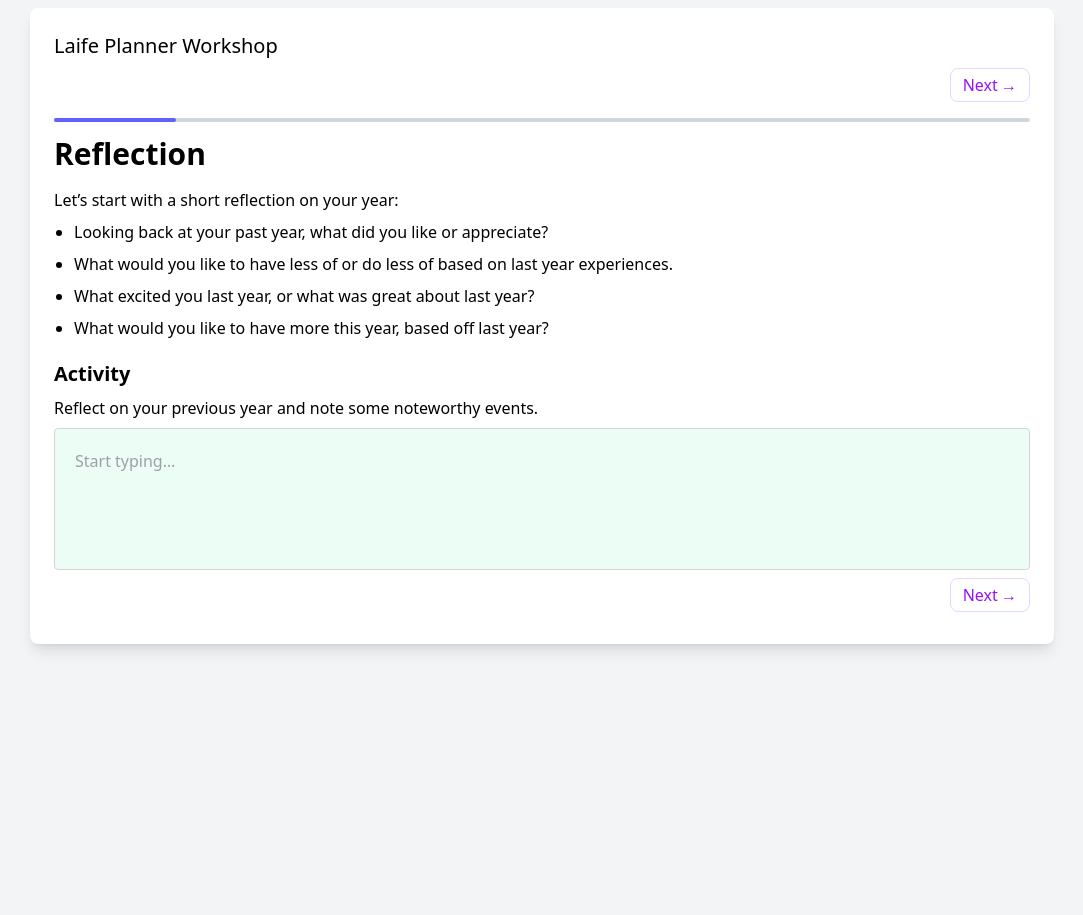
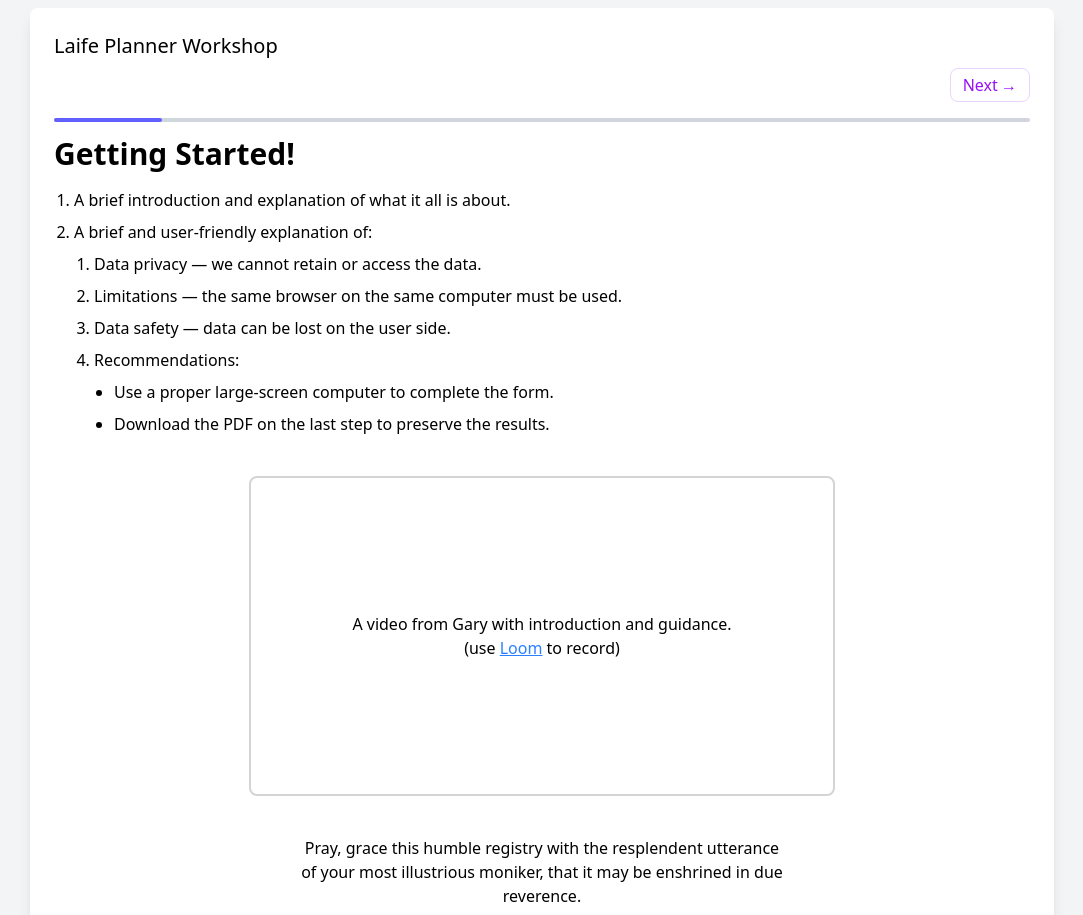
Before and after one commit to lifestride/workshop, a SvelteKit app: page / in a window 1280 px wide. Shown: the top 915 px of the page, without its empty margins (98-1181 px from the left). Before the commit the page ends 800 px from the top, so only its background shows below. Built offline with nearby package versions, Linux system fonts and the light colour scheme.

Commit message:
[ENG-36] Add Getting Started step

```diff
--- /dev/null
+++ b/src/lib/data/intros.json
@@ -0,0 +1,7 @@
+[
+    "Pray, grace this humble registry with&nbsp;the&nbsp;resplendent utterance of&nbsp;your most illustrious moniker, that it&nbsp;may be&nbsp;enshrined in&nbsp;due reverence.",
+    "Kindly inscribe thy esteemed appellation into&nbsp;the&nbsp;designated field, that we&nbsp;may henceforth address you with&nbsp;the&nbsp;dignity befitting your station.",
+    "Please, do&nbsp;us&nbsp;the&nbsp;honor of&nbsp;gracing this humble form&nbsp;with&nbsp;your most illustrious name, that we&nbsp;may address you with&nbsp;the&nbsp;respect you deserve.",
+    "With&nbsp;the&nbsp;utmost deference, we&nbsp;beseech you to&nbsp;impart the&nbsp;esteemed syllables of&nbsp;your name, that they may be&nbsp;recorded with&nbsp;all due pomp and&nbsp;circumstance.",
+    "Permit us&nbsp;the&nbsp;unparalleled privilege of&nbsp;inscribing your most illustrious name into&nbsp;this chronicle of&nbsp;distinction, that we&nbsp;may address you with&nbsp;due grandeur."
+]
--- /dev/null
+++ b/src/lib/model/User.ts
@@ -0,0 +1,3 @@
+export default interface User {
+    firstName: string;
+}
--- /dev/null
+++ b/src/lib/wizard/steps/getting-started.svelte
@@ -0,0 +1,49 @@
+<script lang="ts">
+    import type User           from "$lib/model/User";
+    import { persistentStore } from "$lib/persistentStore";
+    import intros              from "$lib/data/intros.json";
+
+    const user = persistentStore<User>("user", { firstName: "" });
+
+    const intro = () => intros.at(Math.floor(Math.random() * intros.length));
+</script>
+
+<article class="prose">
+    <h1>Getting Started!</h1>
+
+    <section>
+        <ol>
+            <li>A brief introduction and explanation of what it all is about.</li>
+            <li>
+                <span>A brief and user-friendly explanation of:</span>
+                <ol>
+                    <li>Data privacy — we cannot retain or access the data.</li>
+                    <li>Limitations — the same browser on the same computer must be used.</li>
+                    <li>Data safety — data can be lost on the user side.</li>
+                    <li>
+                        <span>Recommendations:</span>
+                        <ul>
+                            <li>Use a proper large-screen computer to complete the form.</li>
+                            <li>Download the PDF on the last step to preserve the results.</li>
+                        </ul>
+                    </li>
+                </ol>
+            </li>
+        </ol>
+
+        <div class="flex items-center justify-center w-3/5 h-80 mx-auto my-10 border-2 border-neutral-300 rounded-lg text-center">
+            <p>A video from Gary with introduction and guidance.<br />(use <a href="https://loom.com/">Loom</a> to record)</p>
+        </div>
+    </section>
+
+    <section>
+        <p class="w-1/2 mx-auto text-center">{@html intro()}</p>
+
+        <input
+            type="text"
+            bind:value={$user.firstName}
+            placeholder="Enter your first name…"
+            class="block w-1/3 mx-auto p-2 border-2 border-neutral-300 rounded-lg text-3xl text-center"
+        />
+    </section>
+</article>
--- a/src/routes/print/+page.svelte
+++ b/src/routes/print/+page.svelte
@@ -2,12 +2,14 @@
     import { areas }           from "$lib/data/areas";
     import type Area           from "$lib/model/Area";
     import type AreaGoals      from "$lib/model/AreaGoals";
+    import type User           from "$lib/model/User";
     import { persistentStore } from "$lib/persistentStore";
     import { onMount }         from "svelte";
     import "./print.css";
 
     const groupedAreas = new Map<string, Area>(areas.map(area => [area.uid, area]));
 
+    const user = persistentStore<User>("user", { firstName: "" });
     const reflection = persistentStore<string>("reflection", "");
     const selectedAreas = persistentStore<string[]>("selected-areas", []);
     const goals = persistentStore<Array<AreaGoals>>("goals", []);
@@ -22,7 +24,7 @@
 </script>
 
 <article class="prose print max-w-none">
-    <h1>Your Summary</h1>
+    <h1>{$user.firstName}'s Summary</h1>
 
     {@html $reflection}
 
```
Also changed, not shown: src/lib/wizard/Wizard.svelte (+12 -12 lines).
